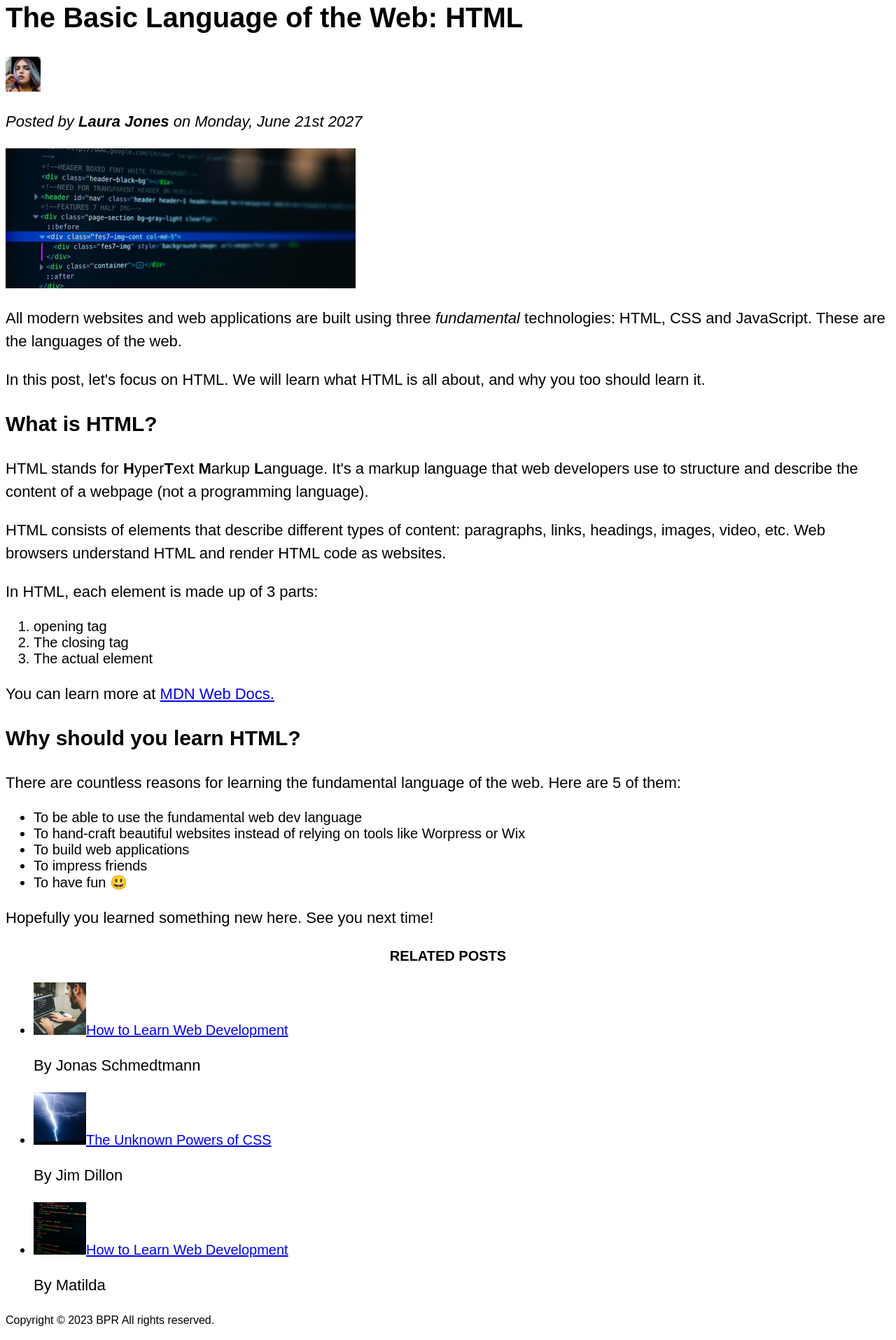
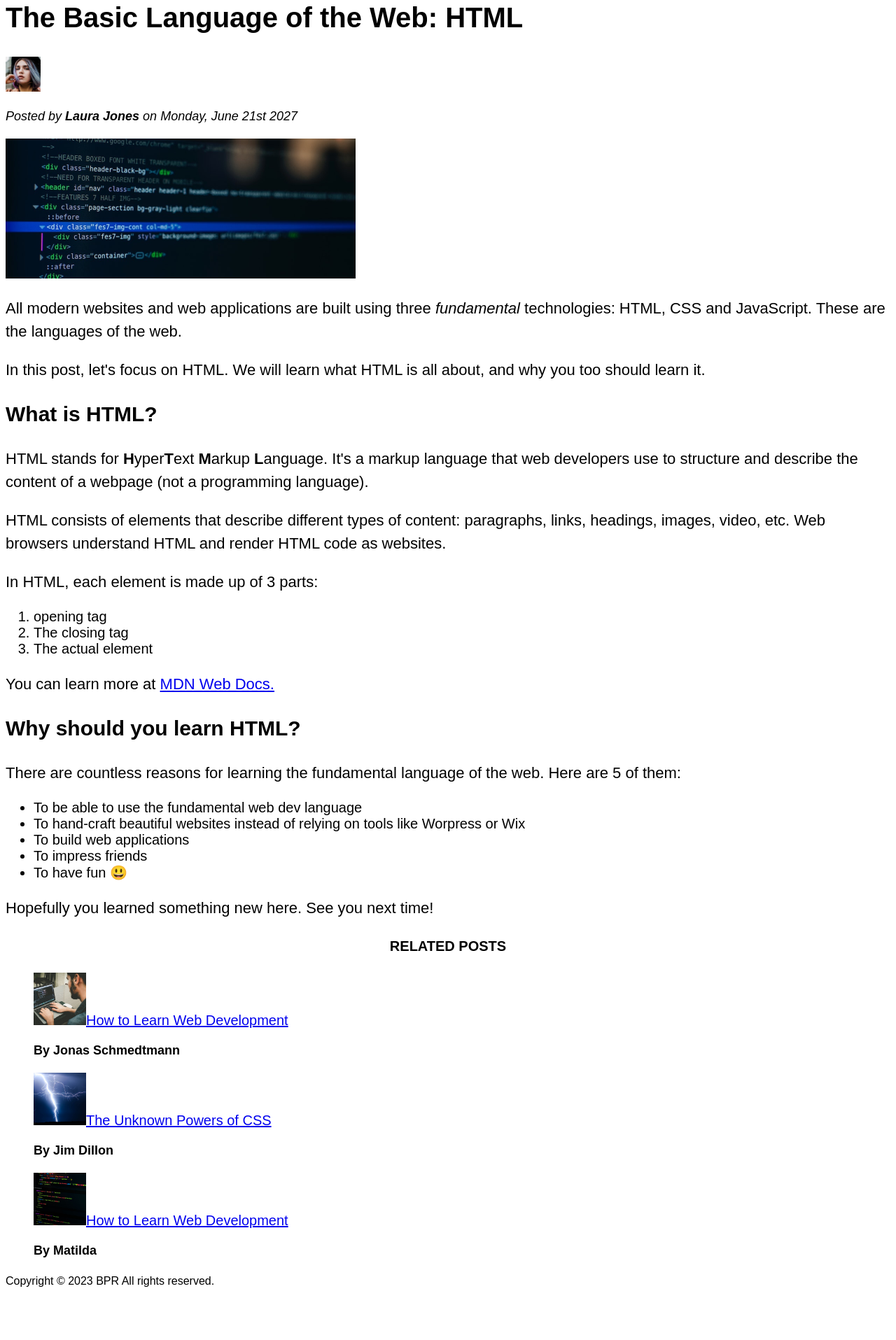
Before and after one commit to syndica8e/Code_Magazine, a plain HTML site: page index.html in a window 1280 px wide. Shown: the part 114-2029 px from the top of the page at 70% size. After the commit the page ends 1973 px from the top, so only its background shows below. Drawn offline with Linux system fonts and the light colour scheme.

Commit message:
Class & ID selectors

```diff
--- a/index.html
+++ b/index.html
@@ -22,7 +22,7 @@
       <header>
         <h2>The Basic Language of the Web: HTML</h2>
         <img src="img/laura-jones.jpg" height="50" width="50" />
-        <p>Posted by <strong>Laura Jones</strong> on Monday, June 21st 2027</p>
+        <p id="author">Posted by <strong>Laura Jones</strong> on Monday, June 21st 2027</p>
         <img
           src="img/post-img.jpg"
           alt="This is Basically showing a HTML code snippet from VS code"
@@ -86,14 +86,14 @@
     </article>
     <aside>
       <h4>Related posts</h4>
-      <ul>
+      <ul class="related">
         <li>
           <img
             src="img/related-1.jpg"
             alt="related posts picture"
             width="75"
           /><a href="#">How to Learn Web Development</a>
-          <p>By Jonas Schmedtmann</p>
+          <p class="related-author">By Jonas Schmedtmann</p>
         </li>
         <li>
           <img
@@ -101,7 +101,7 @@
             alt="related posts picture"
             width="75"
           /><a href="#">The Unknown Powers of CSS</a>
-          <p>By Jim Dillon</p>
+          <p class="related-author">By Jim Dillon</p>
         </li>
         <li>
           <img
@@ -109,13 +109,13 @@
             alt="related posts picture"
             width="75"
           /><a href="#">How to Learn Web Development</a>
-          <p>By Matilda</p>
+          <p class="related-author">By Matilda</p>
         </li>
       </ul>
     </aside>
 
     <footer>
-      <p>Copyright &copy; 2023 BPR All rights reserved.</p>
+      <p id="copyright">Copyright &copy; 2023 BPR All rights reserved.</p>
     </footer>
   </body>
 </html>
--- a/style.css
+++ b/style.css
@@ -36,6 +36,20 @@ footer p {
   font-size: 16px;
 }
 
-article header p{
+#author {
   font-style: italic;
+  font-size: 18px;
 }
+
+#copyright {
+  font-size: 16px;
+}
+
+.related-author{
+  font-size: 18px;
+  font-weight: bold;
+}
+
+.related{
+  list-style: none; /*hide bullet dots in ul*/
+}
```
